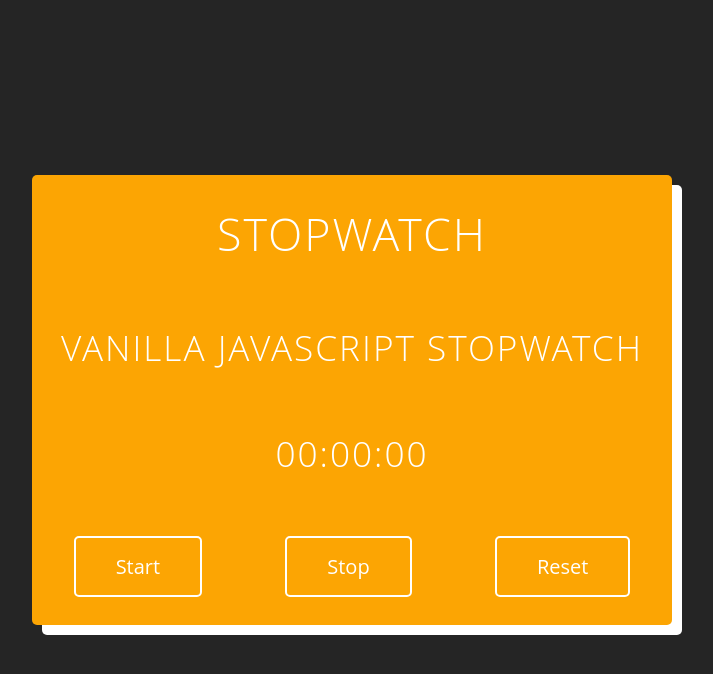
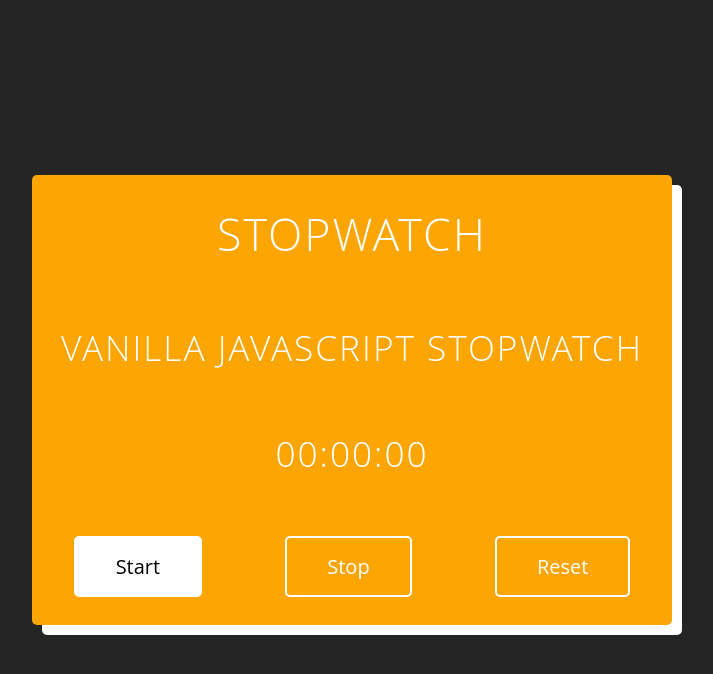
Before and after one commit to DrewIndeed/javascript-practice-projects, a plain HTML site: page vanilla-js-stopwatch/index.html in a window 1280 px wide. In both pictures the pointer is over the link "Start". Shown: the whole page, without its empty margins (288-1001 px from the left). Drawn offline with Linux system fonts and the light colour scheme.

Commit message:
add hover affect for buttons

```diff
--- a/vanilla-js-stopwatch/style.css
+++ b/vanilla-js-stopwatch/style.css
@@ -58,4 +58,10 @@ h2 {
     background-color: rgba(255,255,255,0);
     padding: 15px 40px;
     text-decoration: none;
+    transition: all 0.5s;
 }
+
+.button:hover {
+    background-color: white;
+    color: black;
+}
```
